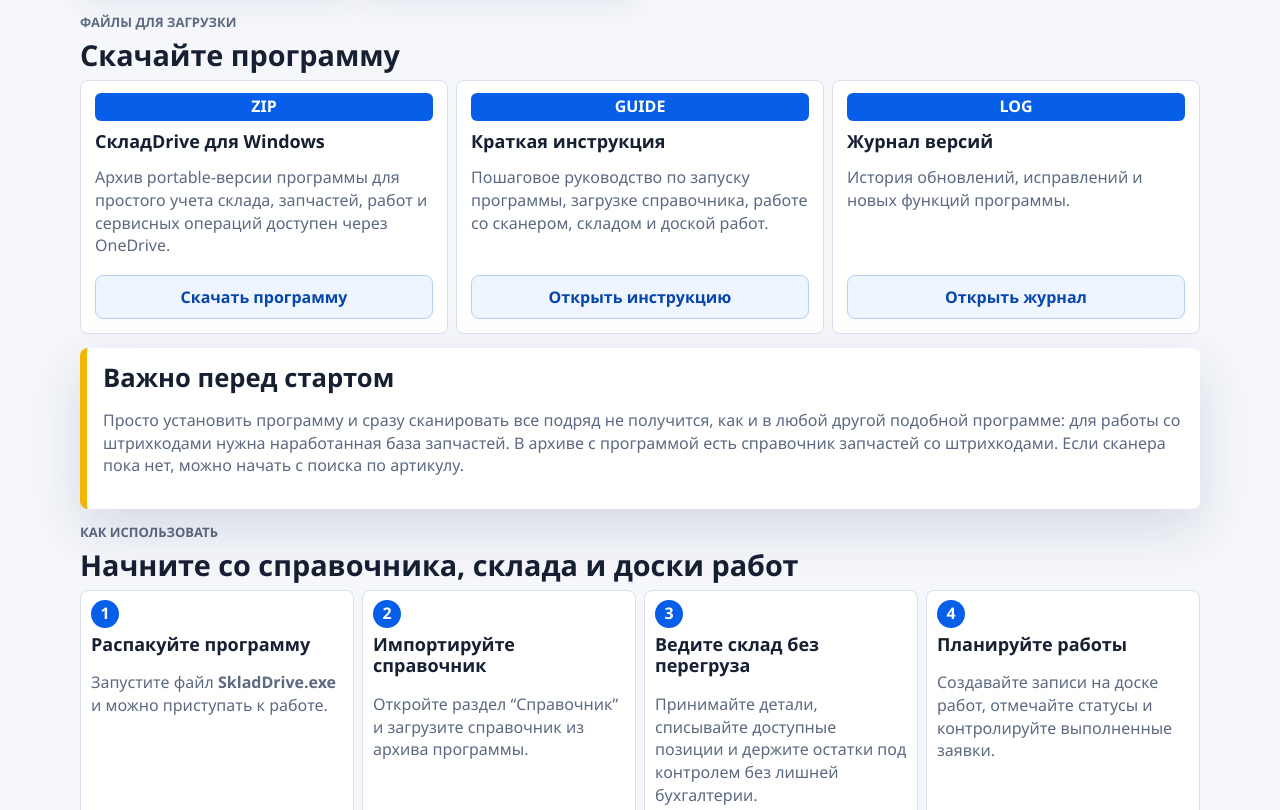
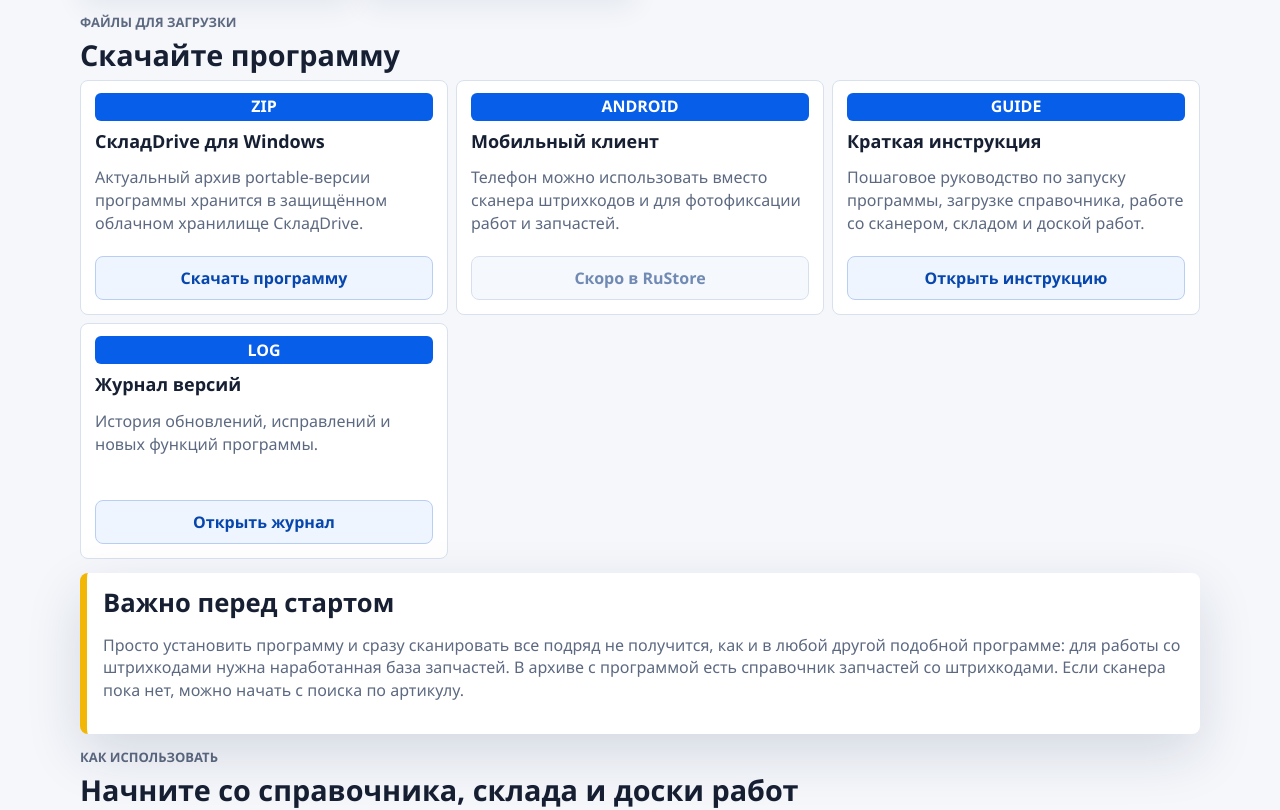
Before and after one commit to skladdrive/skladdrive.github.io, a plain HTML site: page index.html in a window 1280 px wide. Shown: the part 1760-2570 px from the top of the page. Drawn offline with Linux system fonts and the light colour scheme; no server answers.

Commit message:
Add files via upload

```diff
--- a/index.html
+++ b/index.html
@@ -180,8 +180,14 @@
 <article class="download-card">
 <span class="file-type">ZIP</span>
 <h3>СкладDrive для Windows</h3>
-<p>Архив portable-версии программы для простого учета склада, запчастей, работ и сервисных операций доступен через OneDrive.</p>
-<a class="button button-download" href="https://1drv.ms/f/c/d2e946c5855f5b00/IgA9zbOS55xCSrL014Xw9LCrAVcH9uuBSBQTvQi0XTUO3Ck?e=HzMjbO" target="_blank" rel="noopener" data-download-link>Скачать программу</a>
+<p>Актуальный архив portable-версии программы хранится в защищённом облачном хранилище СкладDrive.</p>
+<a class="button button-download" href="https://skladdrive-payment.skladdrive.workers.dev/download/latest" data-download-link>Скачать программу</a>
+</article>
+<article class="download-card">
+<span class="file-type">ANDROID</span>
+<h3>Мобильный клиент</h3>
+<p>Телефон можно использовать вместо сканера штрихкодов и для фотофиксации работ и запчастей.</p>
+<span class="button button-download button-disabled" aria-disabled="true" title="Ссылка на RuStore появится позже">Скоро в RuStore</span>
 </article>
 <article class="download-card">
 <span class="file-type">GUIDE</span>
@@ -287,6 +293,8 @@
 <div>Доска работ с клиентами, автомобилями, статусами и суммами</div>
 <div>Журнал операций по складу и работам</div>
 <div>Сканер штрихкодов с префиксом F7 для быстрого ввода</div>
+<div>Телефон вместо сканера штрихкодов по локальной сети</div>
+<div>Фотофиксация работ и запчастей с мобильного клиента</div>
 <div>Поиск по названию, бренду, артикулу, группе и штрихкоду</div>
 <div>Учет остатков, закупок и продаж</div>
 <div>Статистика по складу, выручке, прибыли и работам</div>
--- a/styles.css
+++ b/styles.css
@@ -1584,6 +1584,13 @@
   margin: 4px 0;
 }
 
+.button-disabled {
+  cursor: not-allowed;
+  opacity: 0.62;
+  filter: grayscale(0.35);
+  user-select: none;
+}
+
 @media (max-width: 560px) {
   .checkout-card {
     padding: 18px;
--- a/update.js
+++ b/update.js
@@ -2,24 +2,47 @@
   const buttons = document.querySelectorAll("[data-download-link]");
   if (!buttons.length) return;
 
-  fetch("update.json?t=" + Date.now(), { cache: "no-store" })
+  const manifestUrl =
+    "https://skladdrive-payment.skladdrive.workers.dev/updates/latest.json";
+
+  function applyUpdate(data) {
+    if (!data || !data.download_url) return;
+
+    buttons.forEach(function (button) {
+      button.href = data.download_url;
+      button.removeAttribute("target");
+      button.removeAttribute("rel");
+
+      if (data.latest_version) {
+        button.setAttribute(
+          "title",
+          "Скачать СкладDrive " + data.latest_version,
+        );
+        button.setAttribute(
+          "aria-label",
+          "Скачать СкладDrive " + data.latest_version,
+        );
+      }
+    });
+  }
+
+  fetch(manifestUrl + "?t=" + Date.now(), { cache: "no-store" })
     .then(function (response) {
-      if (!response.ok) throw new Error("update.json not found");
+      if (!response.ok) throw new Error("release manifest not found");
       return response.json();
     })
-    .then(function (data) {
-      if (!data || !data.download_url) return;
-
-      buttons.forEach(function (button) {
-        button.href = data.download_url;
-
-        if (data.latest_version) {
-          button.setAttribute("title", "Скачать СкладDrive " + data.latest_version);
-          button.setAttribute("aria-label", "Скачать СкладDrive " + data.latest_version);
-        }
-      });
-    })
+    .then(applyUpdate)
     .catch(function () {
-      // Если update.json недоступен, остаётся резервная ссылка из HTML.
+      return fetch("update.json?t=" + Date.now(), {
+        cache: "no-store",
+      })
+        .then(function (response) {
+          if (!response.ok) throw new Error("update.json not found");
+          return response.json();
+        })
+        .then(applyUpdate)
+        .catch(function () {
+          // В HTML остаётся прямая резервная ссылка на Worker.
+        });
     });
 });
--- a/update.json
+++ b/update.json
@@ -1,9 +1,10 @@
 {
   "app": "SkladDrive",
-  "latest_version": "1.2.0",
-  "release_date": "2026-07-23",
-  "download_url": "https://1drv.ms/f/c/d2e946c5855f5b00/IgA9zbOS55xCSrL014Xw9LCrAYGyCvtyODP-VmZvXbDYbVw?e=jhdEa8",
+  "latest_version": "1.2.1",
+  "release_date": "2026-07-28",
+  "download_url": "https://skladdrive-payment.skladdrive.workers.dev/download/latest",
   "changelog_url": "https://skladdrive.github.io/changelog.html",
   "sha256": "",
+  "min_supported_version": "",
   "message": "Доступна новая версия СкладDrive."
 }
```
Also changed, not shown: changelog.html (+1 -1 lines), instruction.html (+1 -1 lines).
